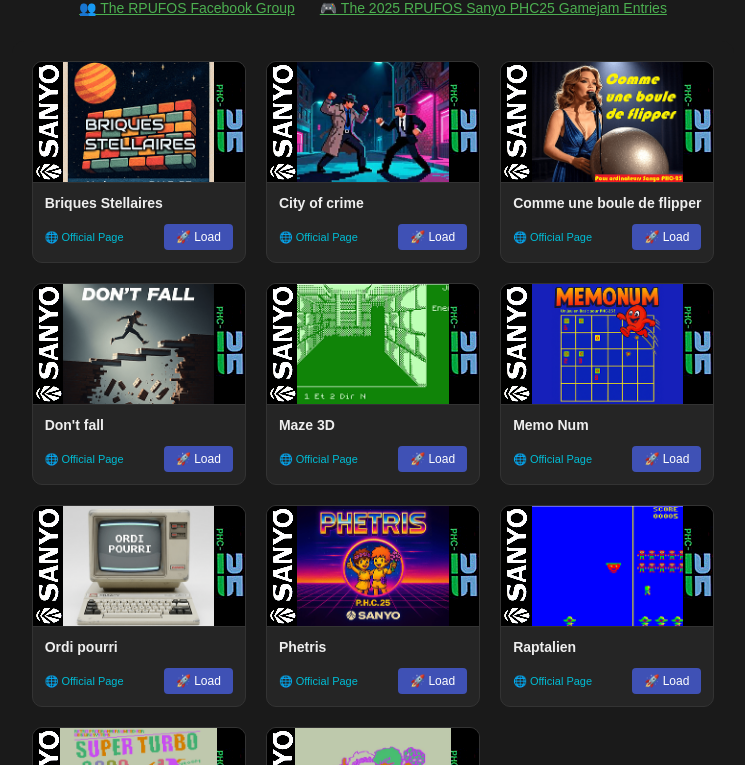
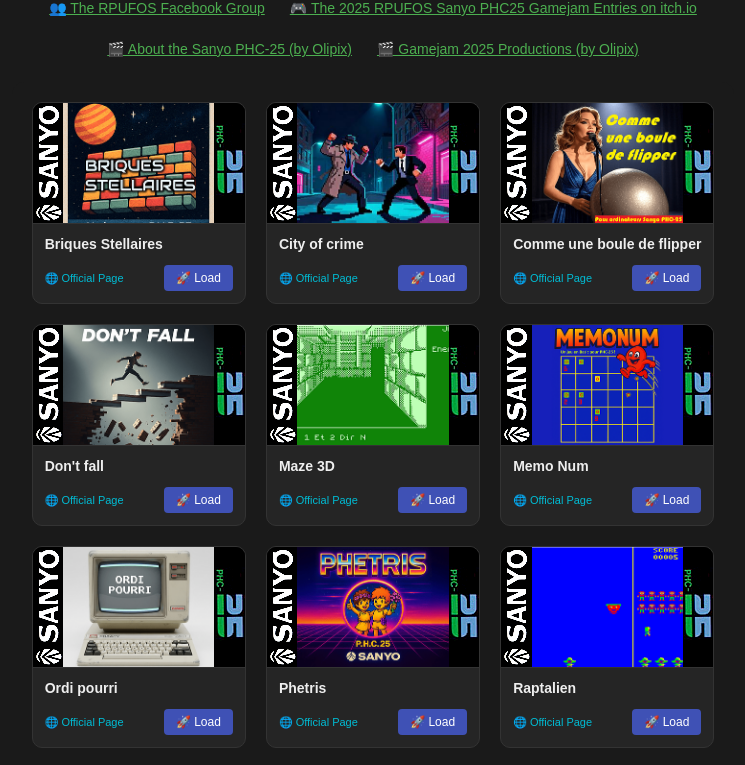
Before and after one commit to Aurelien34/rpufos-phc25, a plain HTML site: page index.html in a window 1280 px wide. Shown: the part 110-875 px from the top of the page, without its empty margins (267-1012 px from the left). Drawn offline with Linux system fonts and the light colour scheme; no server answers.

Commit message:
Added links to youtube videos that present the games

```diff
--- a/index.html
+++ b/index.html
@@ -304,7 +304,11 @@
     <div class="community-links">
         <a href="https://www.facebook.com/groups/rpufos/" target="_blank">👥 The RPUFOS Facebook Group</a>
         <a href="https://itch.io/jam/rrpufos-sanyo-phc25/entries" target="_blank">🎮 The 2025 RPUFOS Sanyo PHC25 Gamejam
-            Entries</a>
+            Entries on itch.io</a>
+    </div>
+    <div class="community-links">
+        <a href="https://youtu.be/B97-ilAeYUk" target="_blank">🎬 About the Sanyo PHC-25 (by Olipix)</a>
+        <a href="https://youtu.be/QI1Fx-uL89s" target="_blank">🎬 Gamejam 2025 Productions (by Olipix)</a>
     </div>
 
     <div class="game-library" id="game-library">
```
